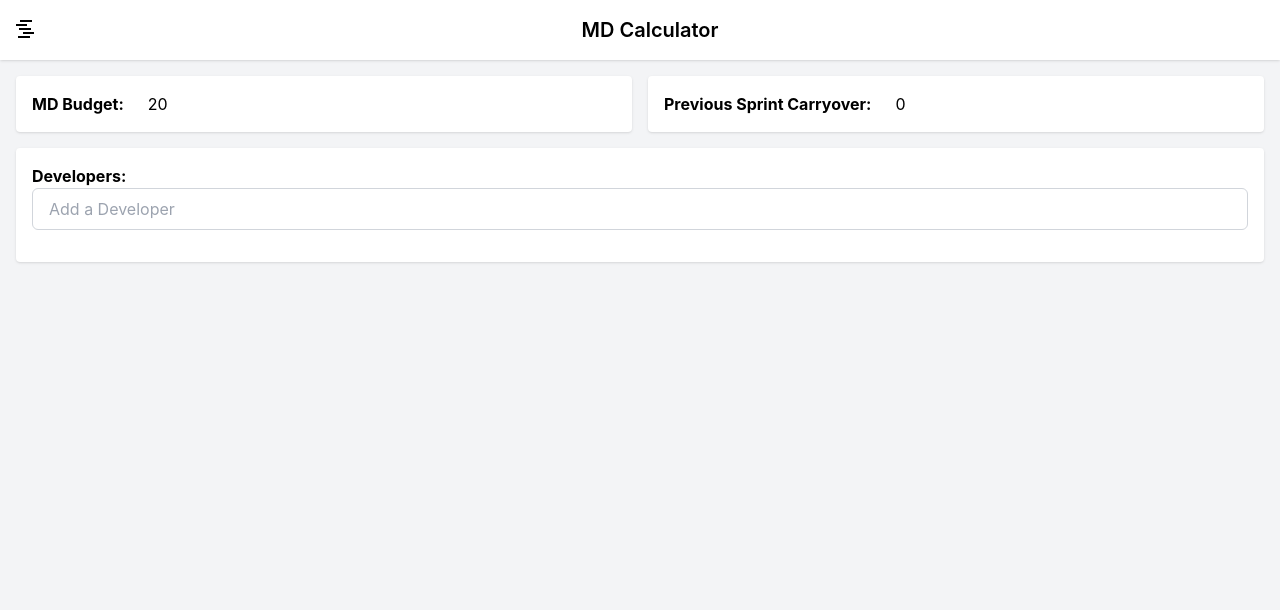
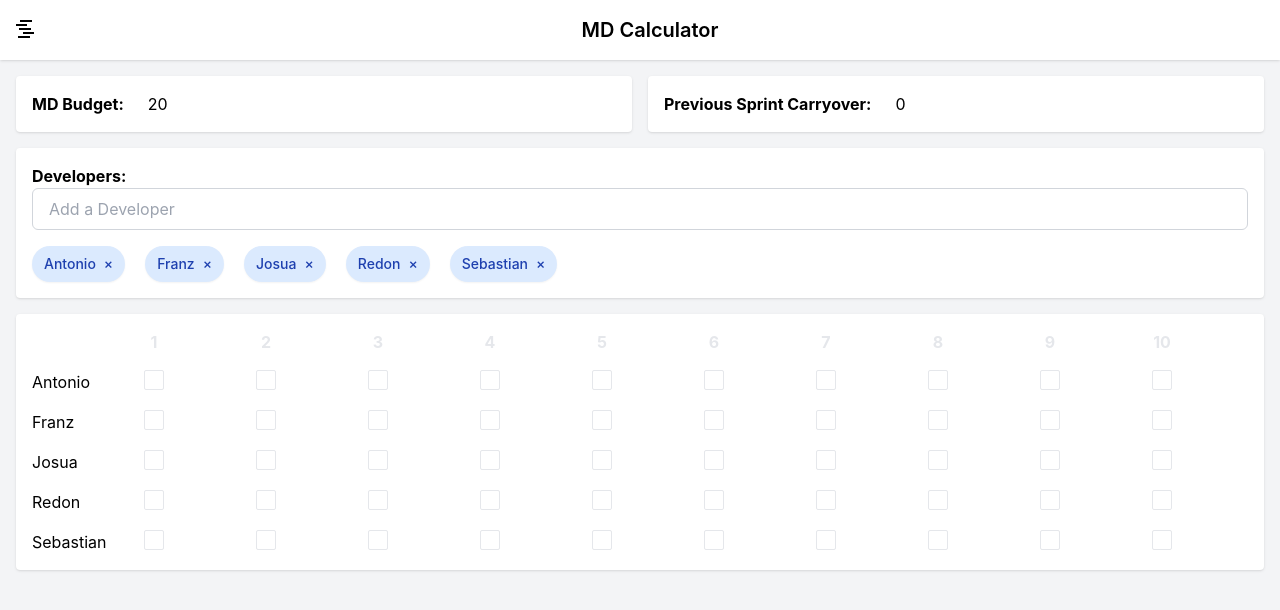
Before and after one commit to styla/md-calculator, a React (Create React App) app: page / in a window 1280 px wide. Shown: the top 610 px of the page. Built offline with nearby package versions, Linux system fonts and the light colour scheme.

Commit message:
rendering the matrix

```diff
--- a/src/App.tsx
+++ b/src/App.tsx
@@ -1,10 +1,21 @@
+import { useState } from 'react';
 import './App.css';
+import { SingleLine } from './components/SingleLine';
 import { TagField } from './components/TagField';
-import useTag from './hooks/useTag';
+import useTag from './hooks/useDeveloper';
+import { AvailabilityData, DevRow } from './types/types';
+
+function generateAvailability(rows: number): AvailabilityData {
+  // Create an array with the specified number of rows
+  return Array.from({ length: rows }, () => Array(10).fill(1) as DevRow);
+}
+
 
 function App() {
 
-  const { tags, handleAddTag, handleRemoveTag } = useTag();
+  const { developers, handleAddDeveloper, handleRemoveDeveloper } = useTag();
+
+  const [ availability, setAvailability ] = useState(generateAvailability(developers.length));
 
   return (
     <div className="min-h-screen bg-gray-100">
@@ -42,12 +53,30 @@ function App() {
               <label className='font-bold'>Developers:</label>
               <form>
                 <TagField
-                  tags={tags}
-                  addTag={handleAddTag}
-                  removeTag={handleRemoveTag}
+                  developers={developers}
+                  addDeveloper={handleAddDeveloper}
+                  removeDeveloper={handleRemoveDeveloper}
                 />
               </form>
             </fieldset>
+          </div>
+        </div>
+
+        <div className="max-w-7xl mx-auto flex gap-4 mt-4">
+          <div className="w-full bg-white p-4 shadow rounded">
+          <div className="grid grid-cols-11 gap-4">
+            <div key={-1} className=""></div>
+            {Array.from({ length: 10 }, (_, index) => (
+              <div key={index}>
+                <span className='font-bold text-gray-200 w-5 block text-center'>{ index + 1 }</span>
+              </div>
+            ))}
+          </div>
+            { developers.map( (developer) => {
+                return (
+                  <SingleLine key={developer} name={ developer } />
+                )
+            } ) }
           </div>
         </div>
       </main>
--- /dev/null
+++ b/src/components/SingleLine.tsx
@@ -0,0 +1,21 @@
+type TLlineProps = {
+  name: string;
+}
+
+export const SingleLine = ({ name }: TLlineProps) => {
+
+  return (
+    <div className="flex flex-col mt-4">
+      <div className="grid grid-cols-11 gap-4">
+        <div key={-1} className="">
+            { name }
+        </div>
+        {Array.from({ length: 10 }, (_, index) => (
+          <div key={index}>
+            <div className="border-solid border border-gray-200 w-5 h-5 rounded-sm" />
+          </div>
+        ))}
+      </div>
+    </div>
+  );
+};
--- a/src/components/TagField.tsx
+++ b/src/components/TagField.tsx
@@ -1,35 +1,25 @@
 import React from "react";
 import { useState, ChangeEvent } from "react";
+import { DevTag } from "../types/types";
 
-interface iTag {
-  tags: string[];
-  addTag: (tag: string) => void;
-  removeTag: (tag: string) => void;
-}
 
-export const TagField = ({ tags, addTag, removeTag }: iTag) => {
-  // track the use input
-
+export const TagField = ({ developers, addDeveloper, removeDeveloper }: DevTag) => {
   const [userInput, setUserInput] = useState<string>("");
-
-  // Handle input onChange
 
   const handleInputChange = (e: ChangeEvent<HTMLInputElement>) => {
     setUserInput(e.target.value);
   };
 
-  // handle Enter key press
-
   const handleKeyPress = (e: React.KeyboardEvent<HTMLInputElement>) => {
     if (e.key === "Enter") {
-      e.preventDefault(); // Prevent form submission or new line creation
+      e.preventDefault();
 
       if (
         userInput.trim() !== "" &&
         userInput.length <= 12
       ) {
-        addTag(userInput);
-        setUserInput(""); // Clear the input after adding a tag
+        addDeveloper(userInput);
+        setUserInput("");
       }
     }
   };
@@ -49,7 +39,7 @@ export const TagField = ({ tags, addTag, removeTag }: iTag) => {
       {/* ===== Render the tags here ===== */}
 
       <div className="flex flex-row flex-wrap gap-3 mt-4">
-        {tags.map((tag: string, index: number) => (
+        {developers.map((tag: string, index: number) => (
           <span
             key={`${index}-${tag}`}
             className="inline-flex items-start justify-start px-3 py-2 rounded-[32px] text-sm shadow-sm font-medium bg-blue-100 text-blue-800 mr-2"
@@ -57,7 +47,7 @@ export const TagField = ({ tags, addTag, removeTag }: iTag) => {
             {tag}
             <button
               className="ml-2 hover:text-blue-500"
-              onClick={() => removeTag(tag)}
+              onClick={() => removeDeveloper(tag)}
               title={`Remove ${tag}`}
             >
               &times;
--- /dev/null
+++ b/src/hooks/useDeveloper.tsx
@@ -0,0 +1,19 @@
+import { useState } from "react";
+
+const useDeveloper = () => {
+
+  const [developers, setDevelopers] = useState<string[]>([ 'Antonio', 'Franz', 'Josua', 'Redon', 'Sebastian' ]); // TODO: this is hardcoded only for dev purposes
+
+  const handleAddDeveloper = (newDeveloper: string) => {
+    if (newDeveloper && !developers.includes(newDeveloper)) {
+      setDevelopers([...developers, newDeveloper]);
+    }
+  };
+
+  const handleRemoveDeveloper = (tag: string) =>
+    setDevelopers(developers.filter((t) => t !== tag));
+
+  return { developers, handleAddDeveloper, handleRemoveDeveloper };
+};
+
+export default useDeveloper;
--- a/src/hooks/useTag.tsx
+++ /dev/null
@@ -1,25 +0,0 @@
-import { useState } from "react";
-
-const useTag = () => {
-  // Keep track of the tags array.
-
-  const [tags, setTags] = useState<string[]>([]);
-
-  // Function to handle adding the tag to the array
-
-  const handleAddTag = (newTag: string) => {
-    if (newTag && !tags.includes(newTag)) {
-      setTags([...tags, newTag]);
-    }
-  };
-
-  // Function to remove tag from array
-  const handleRemoveTag = (tag: string) =>
-    setTags(tags.filter((t) => t !== tag));
-
-  // Return tags and functions from the hook
-
-  return { tags, handleAddTag, handleRemoveTag };
-};
-
-export default useTag;
--- /dev/null
+++ b/src/types/types.ts
@@ -0,0 +1,11 @@
+export type AcceptedValues = 0 | 0.5 | 1;
+
+export type DevRow = ReadonlyArray<AcceptedValues>;
+
+export type AvailabilityData = ReadonlyArray<DevRow>;
+
+export type DevTag =  {
+    developers: string[];
+    addDeveloper: (tag: string) => void;
+    removeDeveloper: (tag: string) => void;
+}
```
